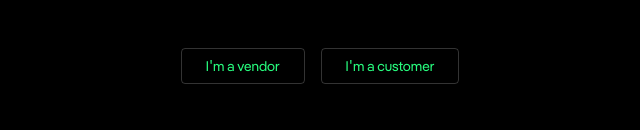
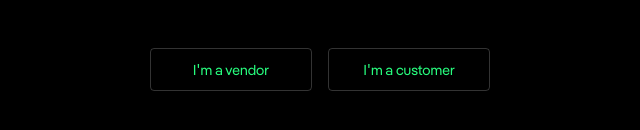
Before and after one commit to Hackerbone/DeCOM-ethindia23, a React app: page / in a window 1280 px wide. Shown: the part 324-454 px from the top of the page, 320-960 px from the left. Built offline with nearby package versions, Linux system fonts and the light colour scheme.

Commit message:
landing page buttons fix

```diff
--- a/src/styles/pages/Landing.module.scss
+++ b/src/styles/pages/Landing.module.scss
@@ -37,9 +37,14 @@
 
             a {
                 color: var(--green-text);
-                padding: 0.5rem 1.5rem;
                 border: 1px solid var(--border);
                 border-radius: 4px;
+                font-size: nth($fontSize,2);
+                width: 10rem;
+                padding: 0.7rem 0;
+                display: flex;
+                align-items: center;
+                justify-content: center;
 
                 &:hover {
                     border-color: var(--green-text);
```
